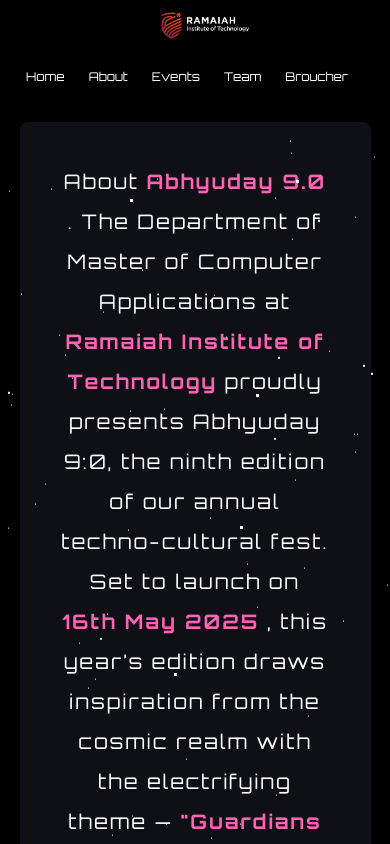
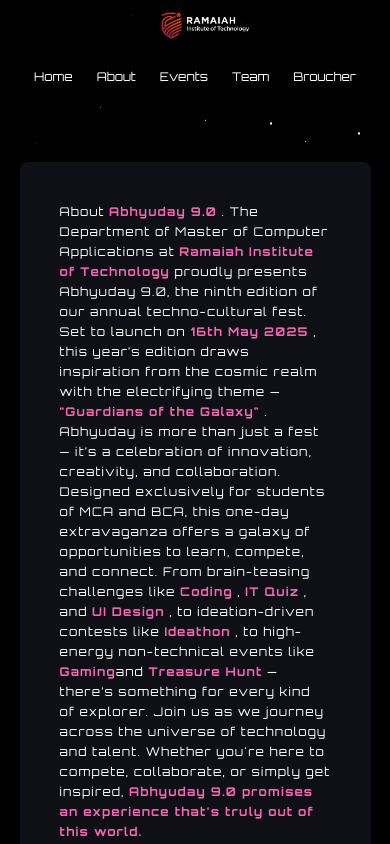
Before and after one commit to Be-A-Coder01/abhyuday, a React (Vite) app in the folder client/: page /about in a window 390 px wide. Shown: the top 844 px of the page. Built offline with nearby package versions, Linux system fonts and the light colour scheme.

Commit message:
17th  commit

```diff
--- a/client/src/Components/About.jsx
+++ b/client/src/Components/About.jsx
@@ -16,8 +16,8 @@
         <div id="stars3" className="-z-10"></div>
       </div>
       <Navbar></Navbar>
-      <div className=" mt-[920px] md:mt-14  flex justify-center place-items-center h-screen">
-        <div className="text-white text-center bg-[#0F1016] p-10 rounded-lg  tracking-widest text-xl leading-10 w-[90vw] ">
+      <div className=" mt-[100px]  md:mt-14  flex justify-center place-items-center h-screen">
+        <div className="text-white leading-5 tracking-widest md:text-center bg-[#0F1016] p-10 rounded-lg text-xs  md:tracking-widest md:text-xl md:leading-10 w-[90vw] ">
           About <span className="text-pink-400 font-bold">Abhyuday 9.0</span> .
           The Department of Master of Computer Applications at{" "}
           <span className="text-pink-400 font-bold">
--- a/client/src/Components/Navbar.jsx
+++ b/client/src/Components/Navbar.jsx
@@ -11,7 +11,7 @@
         </p>
       </div>
       <div>
-        <ul className="flex text-[12px] py-3 gap-6 mr-4 md:text-lg md:font-semibold md:gap-10 md:mr-10 ">
+        <ul className="flex text-[12px] py-3 gap-6  md:text-lg md:font-semibold md:gap-10 md:mr-10 ">
           <Link to="/">Home</Link>
           <Link to="/about">About</Link>
           <Link to="/events">Events</Link>
```
